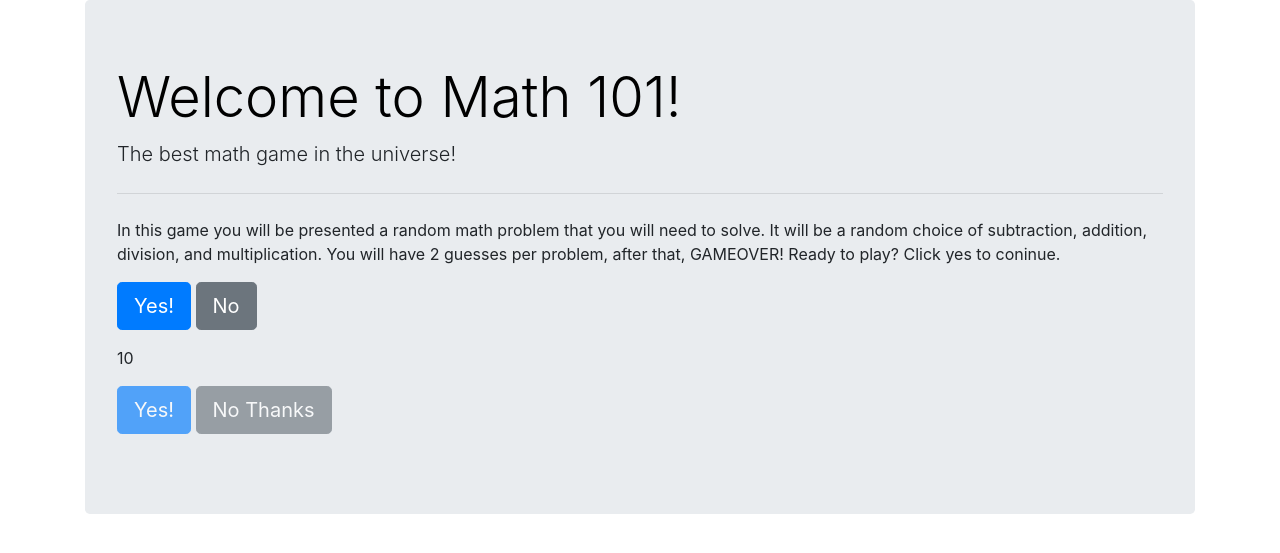
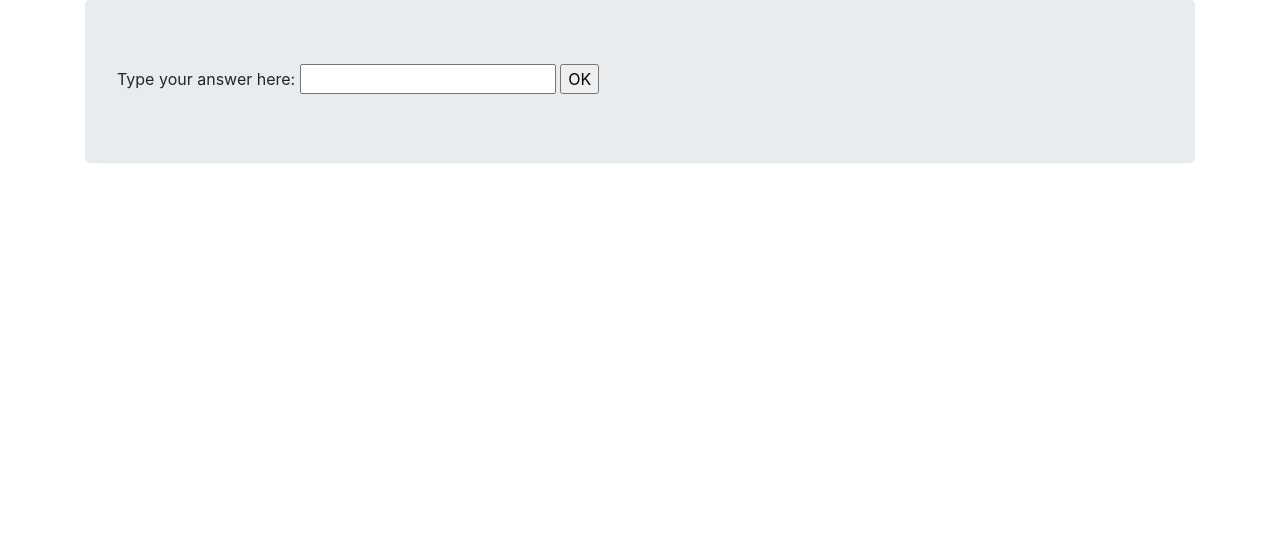
Before and after one commit to Matthew-Hiebing/Math-Practice-101-Django, a Django app: page /homepage/ in a window 1280 px wide. Shown: the top 553 px of the page. Run offline with Django 3.2, Linux system fonts and the light colour scheme.

Commit message:
GET Request Completed
Figured out how to ask the user for input using a GET request.

```diff
--- a/Django/landingPageApp/views.py
+++ b/Django/landingPageApp/views.py
@@ -15,9 +15,13 @@ import random
 #     return render(request,'landingPageHTML/main.html',context=my_dict) #"landingPage" is referring to the landingPage folder in the static folder.
 
 
+# def return_html(request):
+#     num1 = random.randint(0, 12)
+#     num2 = random.randint(0, 12)
+#     problemResult = num1 * num2
+
+#     return render(request, 'landingPageHTML/main.html', {"problemResult" : problemResult})
+
 def return_html(request):
-    num1 = random.randint(0, 12)
-    num2 = random.randint(0, 12)
-    problemResult = num1 * num2
-
-    return render(request, 'landingPageHTML/main.html', {"problemResult" : problemResult})
+    print(request.GET)
+    return render(request, 'landingPageHTML/test.html')
--- a/Django/templates/landingPageHTML/main.html
+++ b/Django/templates/landingPageHTML/main.html
@@ -27,15 +27,18 @@
         <p>In this game you will be
             presented a random math problem that you will need to solve. It will be a
             random choice of subtraction, addition, division, and multiplication. You
-            will have 2 guesses per problem, after that, GAMEOVER! Ready to play? Click yes to coninue.</p>
+            will have 2 guesses per problem, after that, GAMEOVER! Ready to play?</p>
 
-        <button type="button" class="btn btn-primary btn-lg">Yes!</button>
-        <button type="button" class="btn btn-secondary btn-lg">No</button>
+        <button type="button" class="btn btn-primary btn-lg">START</button>
+        <button type="button" class="btn btn-secondary btn-lg">STOP</button>
         </p>
         <p>{{ problemResult }}</p>
         <p>
             <button type="button" class="btn btn-lg btn-primary" disabled>Yes!</button>
             <button type="button" class="btn btn-secondary btn-lg" disabled>No Thanks</button>
+        <form method="get" action="#">
+            <input type="submit" value="Start?" name="Next"/>
+        </form>
     </div>
 </body>
 </html>
--- a/Django/templates/landingPageHTML/test.html
+++ b/Django/templates/landingPageHTML/test.html
@@ -21,21 +21,11 @@
 
 <body class="container">
     <div class="jumbotron">
-        <h1 class="display-4">Welcome to Math 101!</h1>
-        <p class="lead">The best math game in the universe!</p>
-        <hr class="my-4">
-        <p>In this game you will be
-            presented a random math problem that you will need to solve. It will be a
-            random choice of subtraction, addition, division, and multiplication. You
-            will have 2 guesses per problem, after that, GAMEOVER! Ready to play? Click yes to coninue.</p>
-
-        <button type="button" class="btn btn-primary btn-lg">Yes!</button>
-        <button type="button" class="btn btn-secondary btn-lg">No</button>
-        </p>
-        <p>*Insert game logic here</p>
-        <p>
-            <button type="button" class="btn btn-lg btn-primary" disabled>Yes!</button>
-            <button type="button" class="btn btn-secondary btn-lg" disabled>No Thanks</button>
+        <form action="" method='GET'>
+            <label for="your name">Type your answer here:</label>
+            <input type="text" name="WOW" id="your name">
+            <input type="submit" value="OK">
+        </form>
     </div>
 </body>
 
```
